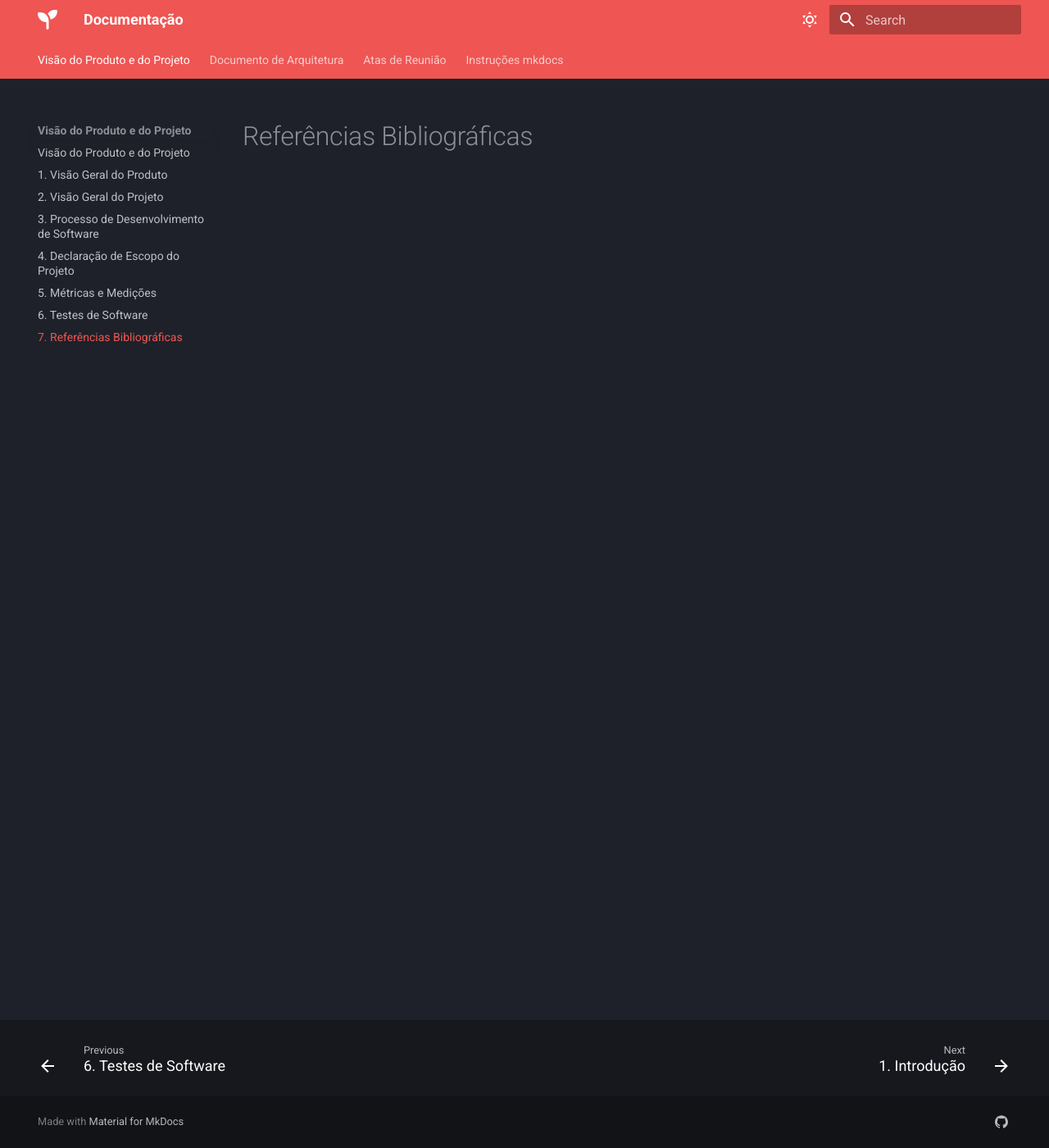
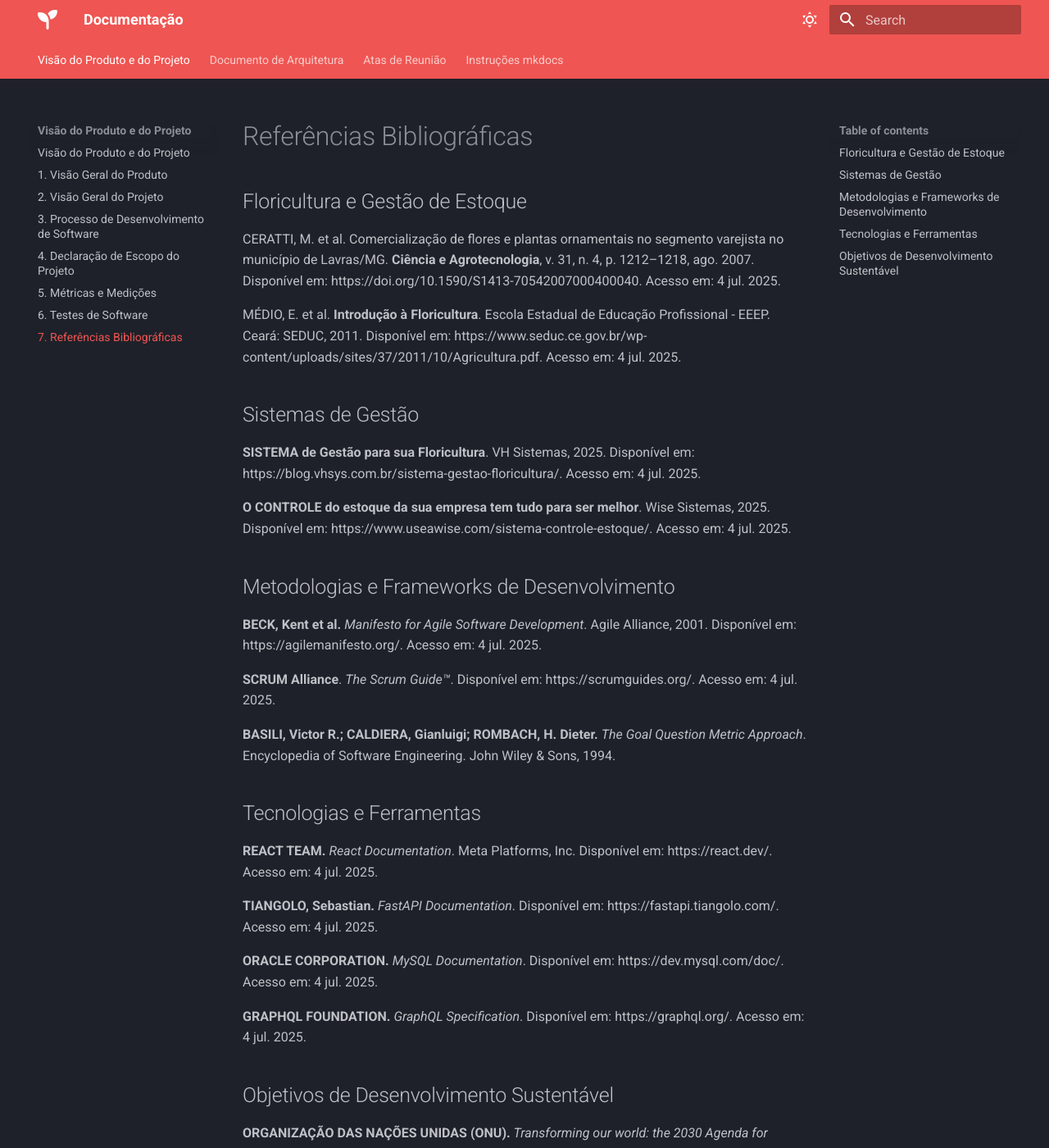
Before and after one commit to FGA0138-MDS-Ajax/2025.1-Jera, an MkDocs documentation site: the page built from docs/visao/07_referencias.md, in a window 1280 px wide and 1400 px high. Shown: the whole window at 82% size. Built offline with MkDocs 1.6.1 and Material for MkDocs 9.7.7, drawn with Linux system fonts in a browser that asks for light colours; some of the changed text lies outside the part shown.

Commit message:
Referencias bibliograficas

```diff
--- a/docs/visao/07_referencias.md
+++ b/docs/visao/07_referencias.md
@@ -1 +1,37 @@
 # Referências Bibliográficas
+
+## Floricultura e Gestão de Estoque
+
+CERATTI, M. et al. Comercialização de flores e plantas ornamentais no segmento varejista no município de Lavras/MG. **Ciência e Agrotecnologia**, v. 31, n. 4, p. 1212–1218, ago. 2007. Disponível em: https://doi.org/10.1590/S1413-70542007000400040. Acesso em: 4 jul. 2025.
+
+MÉDIO, E. et al. **Introdução à Floricultura**. Escola Estadual de Educação Profissional - EEEP. Ceará: SEDUC, 2011. Disponível em: https://www.seduc.ce.gov.br/wp-content/uploads/sites/37/2011/10/Agricultura.pdf. Acesso em: 4 jul. 2025.
+
+## Sistemas de Gestão
+
+**SISTEMA de Gestão para sua Floricultura**. VH Sistemas, 2025. Disponível em: https://blog.vhsys.com.br/sistema-gestao-floricultura/. Acesso em: 4 jul. 2025.
+
+**O CONTROLE do estoque da sua empresa tem tudo para ser melhor**. Wise Sistemas, 2025. Disponível em: https://www.useawise.com/sistema-controle-estoque/. Acesso em: 4 jul. 2025.
+
+## Metodologias e Frameworks de Desenvolvimento
+
+**BECK, Kent et al.** *Manifesto for Agile Software Development*. Agile Alliance, 2001. Disponível em: https://agilemanifesto.org/. Acesso em: 4 jul. 2025.
+
+**SCRUM Alliance**. *The Scrum Guide™*. Disponível em: https://scrumguides.org/. Acesso em: 4 jul. 2025.
+
+**BASILI, Victor R.; CALDIERA, Gianluigi; ROMBACH, H. Dieter.** *The Goal Question Metric Approach*. Encyclopedia of Software Engineering. John Wiley & Sons, 1994.
+
+## Tecnologias e Ferramentas
+
+**REACT TEAM.** *React Documentation*. Meta Platforms, Inc. Disponível em: https://react.dev/. Acesso em: 4 jul. 2025.
+
+**TIANGOLO, Sebastian.** *FastAPI Documentation*. Disponível em: https://fastapi.tiangolo.com/. Acesso em: 4 jul. 2025.
+
+**ORACLE CORPORATION.** *MySQL Documentation*. Disponível em: https://dev.mysql.com/doc/. Acesso em: 4 jul. 2025.
+
+**GRAPHQL FOUNDATION.** *GraphQL Specification*. Disponível em: https://graphql.org/. Acesso em: 4 jul. 2025.
+
+## Objetivos de Desenvolvimento Sustentável
+
+**ORGANIZAÇÃO DAS NAÇÕES UNIDAS (ONU).** *Transforming our world: the 2030 Agenda for Sustainable Development*. Resolução A/RES/70/1, 2015. Disponível em: https://sdgs.un.org/2030agenda. Acesso em: 4 jul. 2025.
+
+**ORGANIZAÇÃO DAS NAÇÕES UNIDAS (ONU).** *Objetivo de Desenvolvimento Sustentável 8: Promover o crescimento econômico sustentado, inclusivo e sustentável, emprego pleno e produtivo e trabalho decente para todos*. Disponível em: https://sdgs.un.org/goals/goal8. Acesso em: 4 jul. 2025.
```
